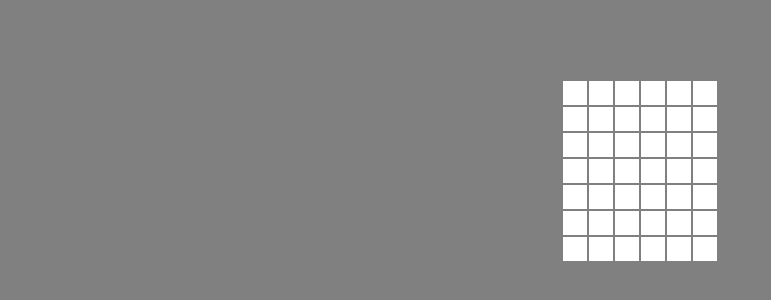
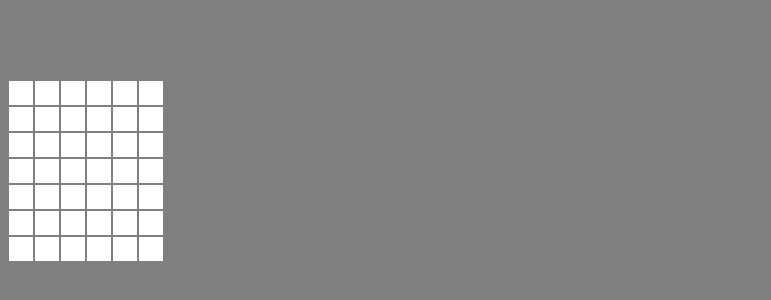
Before and after one commit to ggpera/merkeditor, a React (Vite) app: page / in a window 1280 px wide. Shown: the top 300 px of the page, without its empty margins (0-771 px from the left). Built offline with nearby package versions, Linux system fonts and the light colour scheme.

Commit message:
Remove unnecessary styling

```diff
--- a/src/App.css
+++ b/src/App.css
@@ -6,7 +6,7 @@ body {
 
 .App {
   margin: 5rem auto;
-  text-align: center;
+  text-align: left;
 }
 
 .pixel {
@@ -17,15 +17,4 @@ body {
 
 .row {
   display: flex;
-  width: fit-content;
 }
-
-#grid {
-  display: flex;
-  flex-direction: column;
-  align-items: center;
-}
-
-#pixels {
-  margin: 0 auto 2rem;
-}
```
